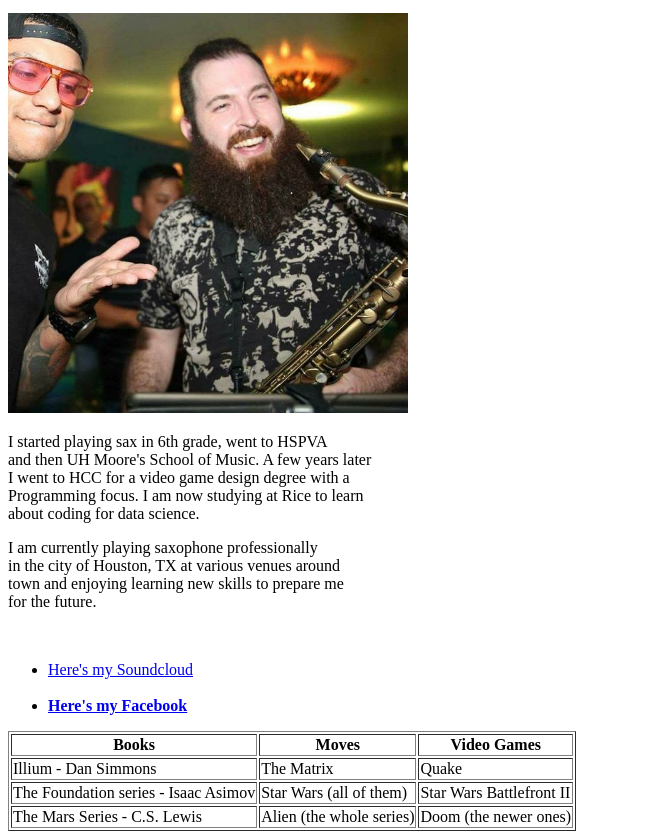
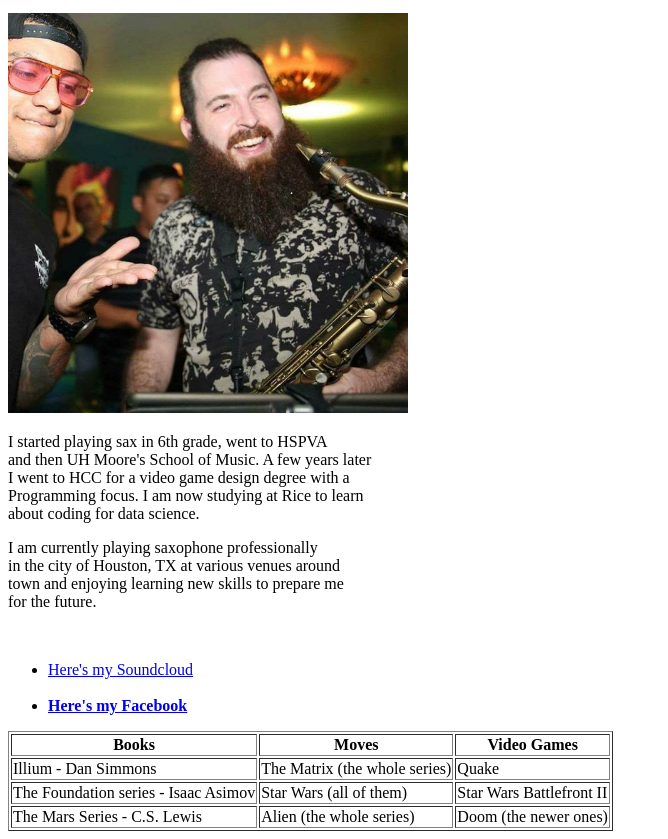
Before and after one commit to BaudOptics/BaudOptics.github.io, a plain HTML site: page index.html in a window 1280 px wide. Shown: the part 119-958 px from the top of the page, without its empty margins (0-668 px from the left). Drawn offline with Linux system fonts and the light colour scheme.

Commit message:
fixed how many matrices i like

```diff
--- a/index.html
+++ b/index.html
@@ -51,7 +51,7 @@
         Illium - Dan Simmons
       </td>
       <td>
-        The Matrix
+        The Matrix (the whole series)
       </td>
       <td>
         Quake
```
